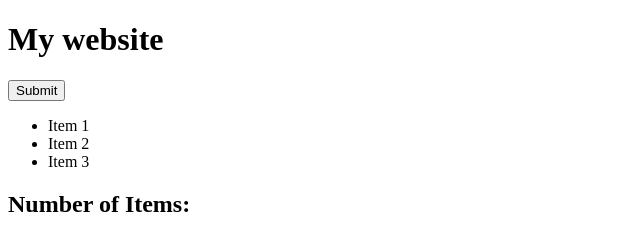
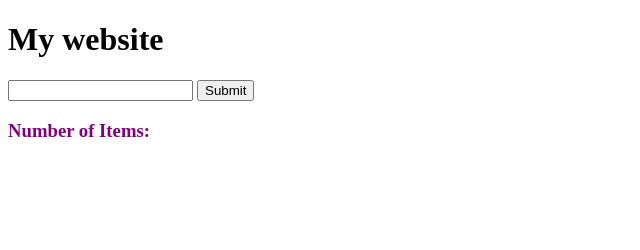
Before and after one commit to AndreMaciel66/javascript-learning, a plain HTML site: page index.html in a window 1280 px wide. Shown: the whole page, without its empty margins (0-640 px from the left). Drawn offline with Linux system fonts and the light colour scheme.

Commit message:
minor fix

```diff
--- a/events.js
+++ b/events.js
@@ -3,30 +3,44 @@ const todoList = document.querySelector('#todo-list');
 const items = todoList.children;
 const todoNumber = document.querySelector(".todo-nr b");
 const mainTitle = document.querySelector(".main-title");
+const nameInput = document.querySelector(".name-input");
 
-console.log(mainTitle);
+console.log(todoList);
 
 
-button.addEventListener('click', function(){
+button.addEventListener('click', function(e){
+
+    e.preventDefault();
+
+    // Create element
     const newItem = document.createElement('li');
+
+    // adding class
     newItem.classList.add('item');
-    newItem.innerText = `Item ${items.length+1}`;
+
+    // Append ellement
+    newItem.innerText = nameInput.value;
+
     todoList.appendChild(newItem);
     todoNumber.innerText = items.length;
+
+    // remove value
+    nameInput.value="";
+
+    // Adding event listener
     newItem.addEventListener("click", deleteItem);
+
 });
 
 function deleteItem(e){
     e.stopPropagation();
     e.target.remove();
 }
+
 todoList.addEventListener('click', function(){
     todoList.classList.toggle('fade');
 })
 
-
-// button.addEventListener("keydown", function(){
-//     if (event.keyCode===81) {
-//         mainTitle.classList.toggle('spectacular');
-//     }
-// })
+button.addEventListener("click", function(){
+    mainTitle.classList.toggle('spectacular');
+})
--- a/index.html
+++ b/index.html
@@ -9,14 +9,15 @@
 <body>
 
     <h1 class="main-title">My website</h1>
-    <button id="submit">Submit</button>
 
-    <ul id="todo-list">
-        <li class="item">Item 1 </li>
-        <li class="item">Item 2 </li>
-        <li class="item">Item 3 </li>
-    </ul>
-    <h2 class="todo-nr">Number of Items: <b></b></h2>
+    <form>
+        <input type="text" name="name" class="name-input" />
+        <button id="submit">Submit</button>
+    </form>
+
+    <ul id="todo-list"></ul>
+
+    <h3 class="todo-nr">Number of Items: <b></b></h2>
 
     <script src="./events.js"></script>
 </body>
--- a/style.css
+++ b/style.css
@@ -7,3 +7,7 @@
 .fade{
     opacity: 0;
 }
+
+.todo-nr{
+    color: purple;
+}
```
